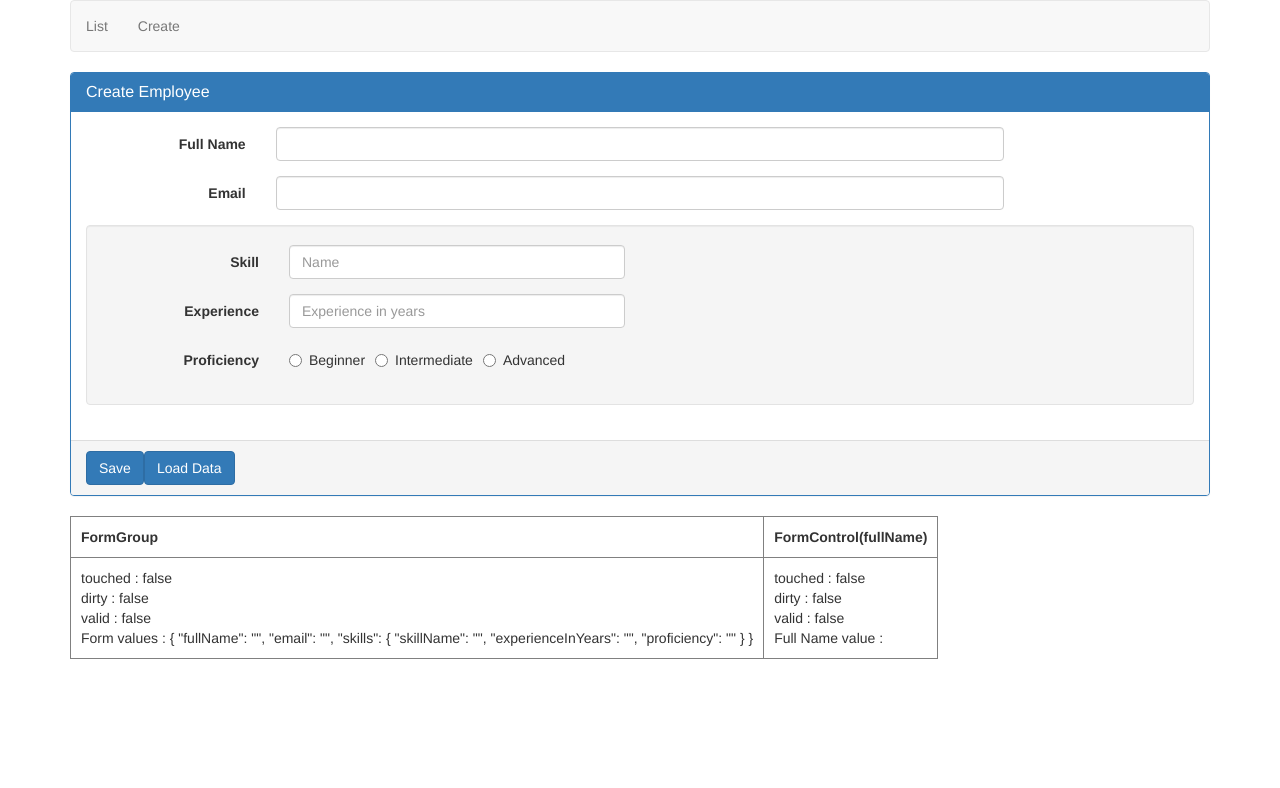
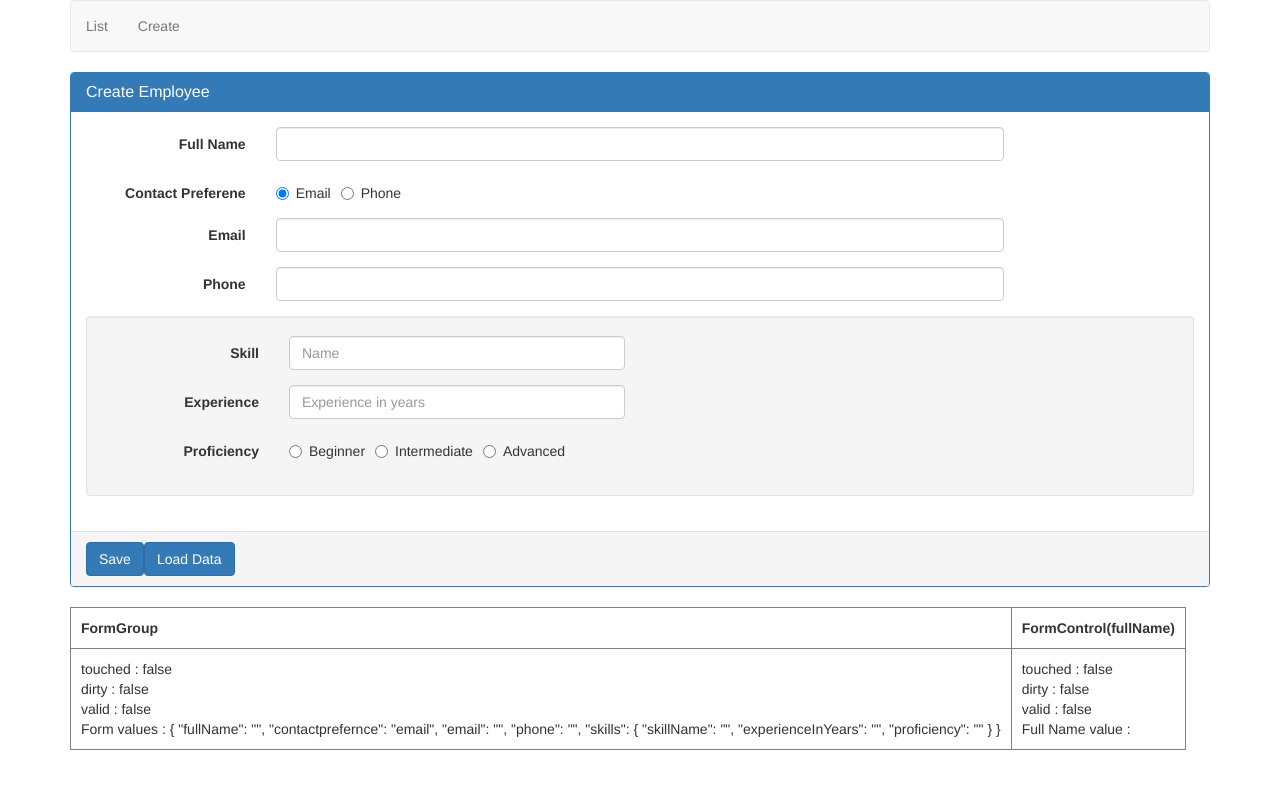
Before and after one commit to mahith-code/Angular2024, an Angular app: page /create in a window 1280 px wide. Shown: the top 788 px of the page. Built offline with nearby package versions, Linux system fonts and the light colour scheme.

Commit message:
Dynamically adding/removing  from control validators

```diff
--- a/src/app/Employee/create-employee.component.html
+++ b/src/app/Employee/create-employee.component.html
@@ -14,12 +14,38 @@
             </span>
             </div>
         </div>
+
+        <div class="form-group" >
+            <label class="col-md-2 control-label">Contact Preferene</label>
+            <div class="col-md-8">
+                <label class="radio-inline">
+                    <input type="radio" value="email" formControlName="contactprefernce">Email
+                </label>
+                <label class="radio-inline">
+                    <input type="radio"  value="phone" formControlName="contactprefernce"> Phone
+                </label>
+
+                <span class="help-block" *ngIf="formErrors.proficiency">
+                    {{formErrors.proficiency}}
+                </span>
+            </div>
+        </div>
+
         <div class="form-group" [ngClass]="{'has-error': formErrors.email}">
             <label class="col-sm-2 control-label" for="email">Email</label>
             <div class="col-sm-8">
                 <input id="email" type="text" formControlName="email" class="form-control" (blur)="logValidationErrors()" >
                 <span class="help-block" *ngIf="formErrors.email">
                     {{formErrors.email}}
+                </span>
+            </div>
+        </div>
+        <div class="form-group" [ngClass]="{'has-error': formErrors.phone}">
+            <label class="col-sm-2 control-label" for="phone">Phone</label>
+            <div class="col-sm-8">
+                <input id="phone" type="text" formControlName="phone" class="form-control" (blur)="logValidationErrors()"  >
+                <span class="help-block" *ngIf="formErrors.phone">
+                    {{formErrors.phone}}
                 </span>
             </div>
         </div>
--- a/src/app/Employee/create-employee.component.ts
+++ b/src/app/Employee/create-employee.component.ts
@@ -21,7 +21,9 @@
   'email': {
     'required': 'Email is required'
   },
-
+  'phone': {
+    'required': 'Phone is required'
+  },
     'skillName' :{
       'required':'Skill Name is required'
     },
@@ -38,6 +40,7 @@
 formErrors: any = {
   'fullName' : '',
   'email' : '',
+  'phone' : '',
   'skillName' : '',
   'experienceInYears' : '',
   'proficiency' : '',
@@ -48,7 +51,9 @@
   ngOnInit() {
     this.employeeForm = this.fb.group({
       fullName:['',[Validators.required, Validators.minLength(2) , Validators.maxLength(10)]],
+      contactprefernce:['email'],
       email:['', Validators.required],
+      phone : [''],
       skills: this.fb.group({
         skillName :['', Validators.required],
         experienceInYears:['', Validators.required],
@@ -56,9 +61,22 @@
       })
     });
 
+    this.employeeForm.get('contactprefernce')?.valueChanges.subscribe((data:string)=> {
+      this.OnContactPreferenceChange(data);
+    });
     this.employeeForm.valueChanges.subscribe((data)=> {
       this.logValidationErrors(this.employeeForm)
     });
+  }
+
+  OnContactPreferenceChange(selectedvalue:string) {
+    const phonecontrol= this.employeeForm.get('phone');
+    if (selectedvalue === 'phone') {
+      phonecontrol?.setValidators(Validators.required);
+    } else {
+      phonecontrol?.clearValidators();
+    }
+    phonecontrol?.updateValueAndValidity();
   }
 
   logValidationErrors(group: FormGroup = this.employeeForm):void {
```
